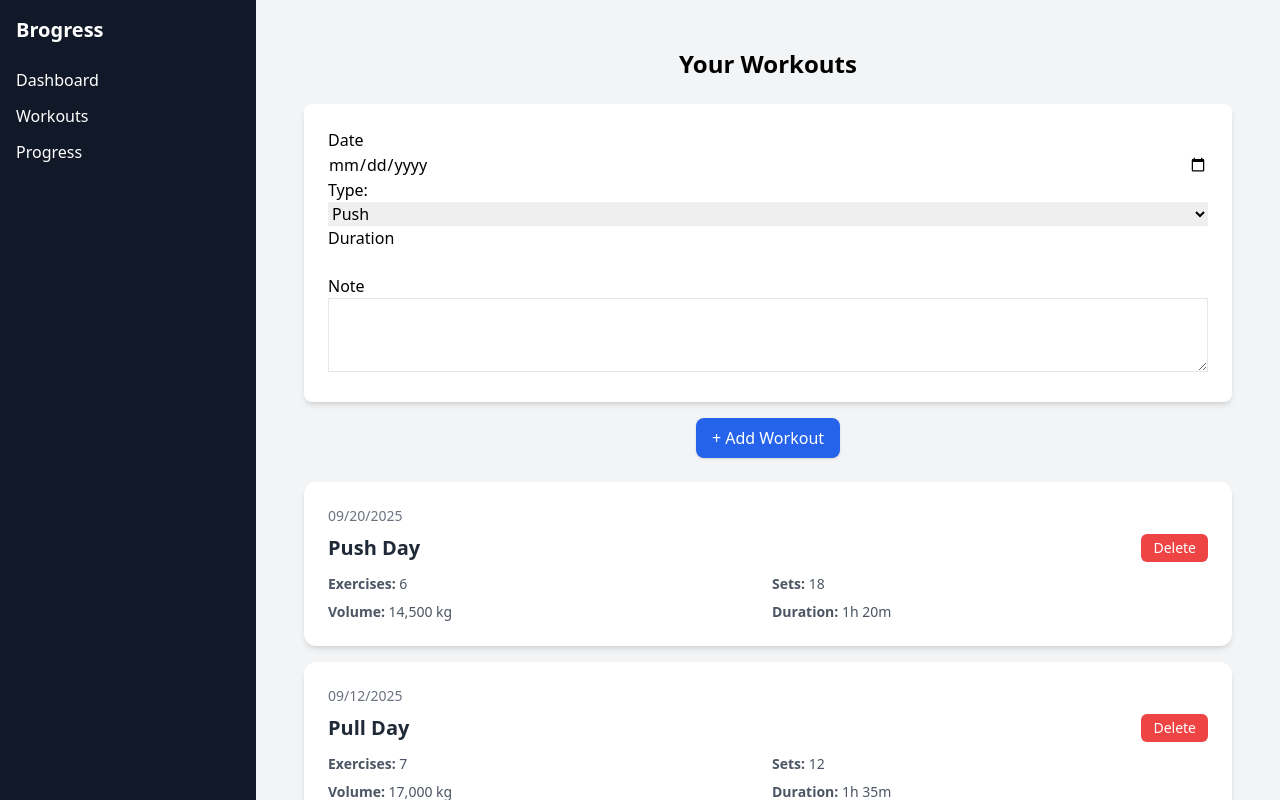
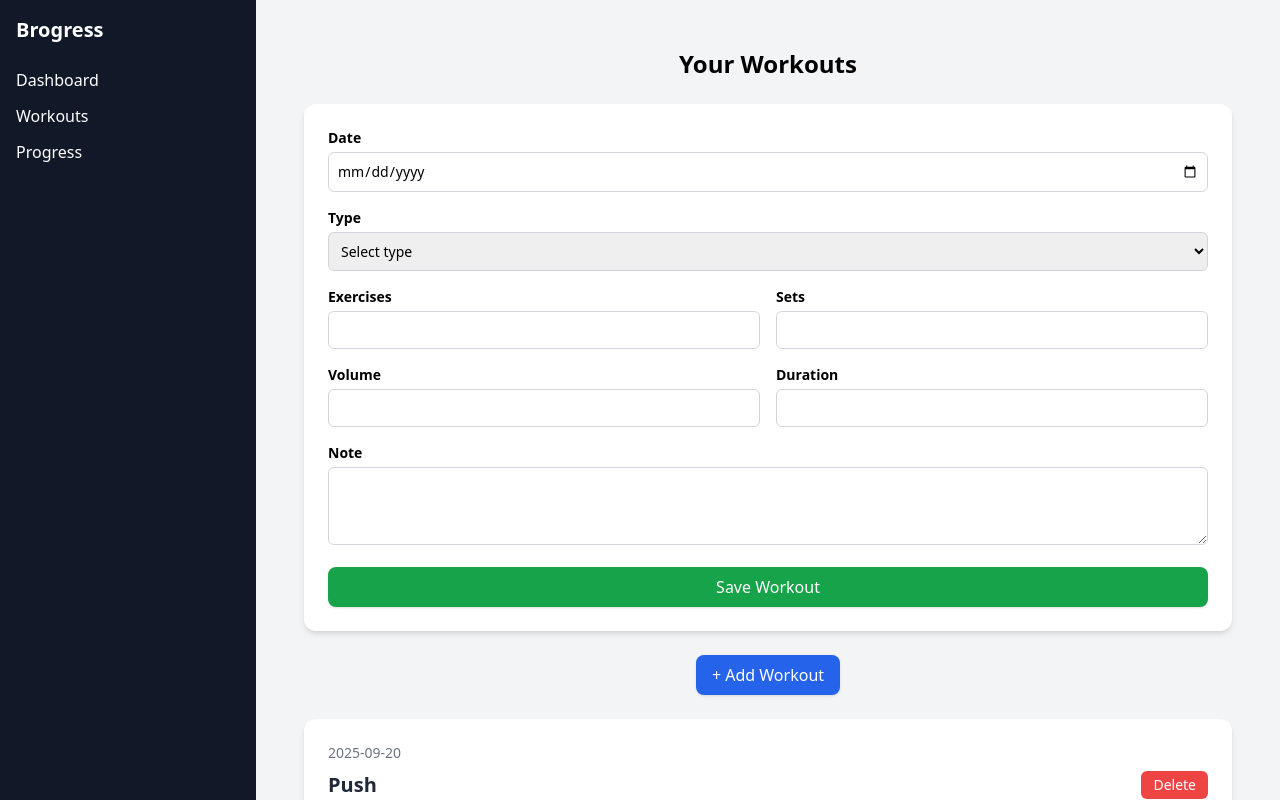
Before and after one commit to Twenfyx/brogress, a React (Create React App) app in the folder frontend/: page /workouts in a window 1280 px wide. Both pictures are taken after a click on the button "+ Add Workout". Built offline with nearby package versions, Linux system fonts and the light colour scheme.

Commit message:
workout form style/progress page const data graphic

```diff
--- /dev/null
+++ b/frontend/src/components/FormAddNew.tsx
@@ -0,0 +1,158 @@
+import { useState } from "react";
+
+interface NewWorkoutData {
+  date: string;
+  type?: string;
+  note?: string;
+  exercises?: number;
+  volume?: string;
+  sets?: number;
+  duration?: string;
+}
+
+interface FormAddNewProps {
+  onAddWorkout: (newWorkout: NewWorkoutData) => void;
+}
+
+export default function FormAddNew({ onAddWorkout }: FormAddNewProps) {
+  const [formData, setFormData] = useState({
+    date: "",
+    type: "",
+    note: "",
+    exercises: "",
+    volume: "",
+    sets: "",
+    duration: "",
+  });
+
+  const handleSubmit = (e: React.FormEvent) => {
+    e.preventDefault();
+
+    onAddWorkout({
+      date: formData.date,
+      type: formData.type || undefined,
+      note: formData.note || undefined,
+      exercises: formData.exercises ? Number(formData.exercises) : undefined,
+      volume: formData.volume || undefined,
+      sets: formData.sets ? Number(formData.sets) : undefined,
+      duration: formData.duration || undefined,
+    });
+
+    setFormData({
+      date: "",
+      type: "",
+      note: "",
+      exercises: "",
+      volume: "",
+      sets: "",
+      duration: "",
+    });
+  };
+
+  return (
+    <form
+      onSubmit={handleSubmit}
+      className="bg-white p-6 rounded-xl shadow-md mb-6 hover:shadow-lg transition space-y-4 w-full"
+    >
+      {/* Date */}
+      <div>
+        <label className="block text-sm font-semibold mb-1">Date</label>
+        <input
+          type="date"
+          className="w-full border border-gray-300 rounded-md p-2 text-sm focus:outline-none focus:ring-2 focus:ring-blue-400"
+          value={formData.date}
+          onChange={(e) => setFormData({ ...formData, date: e.target.value })}
+        />
+      </div>
+
+      {/* Type */}
+      <div>
+        <label className="block text-sm font-semibold mb-1">Type</label>
+        <select
+          className="w-full border border-gray-300 rounded-md p-2 text-sm focus:outline-none focus:ring-2 focus:ring-blue-400"
+          value={formData.type}
+          onChange={(e) => setFormData({ ...formData, type: e.target.value })}
+        >
+          <option value="">Select type</option>
+          <option value="Push">Push</option>
+          <option value="Pull">Pull</option>
+          <option value="Legs">Legs</option>
+          <option value="Upper">Upper</option>
+          <option value="Lower">Lower</option>
+          <option value="Full-body">Full-body</option>
+        </select>
+      </div>
+
+      {/* Exercises & Sets */}
+      <div className="grid grid-cols-2 gap-4">
+        <div>
+          <label className="block text-sm font-semibold mb-1">Exercises</label>
+          <input
+            type="number"
+            className="w-full border border-gray-300 rounded-md p-2 text-sm focus:outline-none focus:ring-2 focus:ring-blue-400"
+            value={formData.exercises}
+            onChange={(e) =>
+              setFormData({ ...formData, exercises: e.target.value })
+            }
+          />
+        </div>
+
+        <div>
+          <label className="block text-sm font-semibold mb-1">Sets</label>
+          <input
+            type="number"
+            className="w-full border border-gray-300 rounded-md p-2 text-sm focus:outline-none focus:ring-2 focus:ring-blue-400"
+            value={formData.sets}
+            onChange={(e) => setFormData({ ...formData, sets: e.target.value })}
+          />
+        </div>
+      </div>
+
+      {/* Volume & Duration */}
+      <div className="grid grid-cols-2 gap-4">
+        <div>
+          <label className="block text-sm font-semibold mb-1">Volume</label>
+          <input
+            type="text"
+            className="w-full border border-gray-300 rounded-md p-2 text-sm focus:outline-none focus:ring-2 focus:ring-blue-400"
+            value={formData.volume}
+            onChange={(e) =>
+              setFormData({ ...formData, volume: e.target.value })
+            }
+          />
+        </div>
+
+        <div>
+          <label className="block text-sm font-semibold mb-1">Duration</label>
+          <input
+            type="text"
+            className="w-full border border-gray-300 rounded-md p-2 text-sm focus:outline-none focus:ring-2 focus:ring-blue-400"
+            value={formData.duration}
+            onChange={(e) =>
+              setFormData({ ...formData, duration: e.target.value })
+            }
+          />
+        </div>
+      </div>
+
+      {/* Note */}
+      <div>
+        <label className="block text-sm font-semibold mb-1">Note</label>
+        <textarea
+          className="w-full border border-gray-300 rounded-md p-2 text-sm focus:outline-none focus:ring-2 focus:ring-blue-400"
+          rows={3}
+          value={formData.note}
+          onChange={(e) => setFormData({ ...formData, note: e.target.value })}
+        />
+      </div>
+
+      {/* Submit */}
+      <button
+        type="submit"
+        className="w-full bg-green-600 text-white py-2 rounded-lg shadow hover:bg-green-700 transition"
+      >
+        Save Workout
+      </button>
+    </form>
+  );
+}
--- a/frontend/src/pages/Progress.tsx
+++ b/frontend/src/pages/Progress.tsx
@@ -1,14 +1,35 @@
+import {
+  LineChart,
+  Line,
+  XAxis,
+  YAxis,
+  CartesianGrid,
+  Tooltip,
+  ResponsiveContainer,
+} from "recharts";
+
 export default function Progress() {
+  // fake data
+  const data = [
+    { date: "2025-09-01", volume: 12000 },
+    { date: "2025-09-05", volume: 15000 },
+    { date: "2025-09-10", volume: 14000 },
+    { date: "2025-09-15", volume: 16000 },
+    { date: "2025-09-20", volume: 15500 },
+  ];
+
   return (
-    <main className="flex-1 p-6 bg-gray-100">
-      <h1 className="text-2xl font-bold mb-4">Progress Page</h1>
-      <p>This is where your progress charts and stats will be displayed.</p>
-      <h1>Charts: </h1>
-      <ul className="list-disc list-inside">
-        <li>sets per muscle</li>
-        <li>pr progress</li>
-      </ul>
-     <h1></h1>
-    </main>
+    <div className="p-6">
+      <h2 className="text-xl font-bold mb-4 text-center">Progress: Volume Over Time</h2>
+      <ResponsiveContainer width="50%" height={400}>
+        <LineChart data={data}>
+          <CartesianGrid strokeDasharray="3 3" />
+          <XAxis dataKey="date" />
+          <YAxis />
+          <Tooltip />
+          <Line type="monotone" dataKey="volume" stroke="#2563eb" strokeWidth={2} />
+        </LineChart>
+      </ResponsiveContainer>
+    </div>
   );
 }
--- a/frontend/src/pages/Workouts.tsx
+++ b/frontend/src/pages/Workouts.tsx
@@ -1,41 +1,62 @@
 import { useState } from "react";
+import { Form } from "react-router-dom";
+import FormAddNew from "../components/FormAddNew";
+
 
 export default function Workouts() {
 
+interface WorkoutProps{
+  id: number;
+  date: string;
+  exercises?: number;
+  volume?: string;
+  sets?: number;
+  type?: string;
+  duration?: string;
+  note?: string
+}
+
+
  const [showForm, setShowForm] = useState(false);
+  const [workouts, setWorkouts] = useState<WorkoutProps[]>([{
+    id: 1, date: "2025-09-20", type: "Push", exercises: 12, volume: "15,000" , sets: 20,  duration: "1h 20m", note: "Felt strong today!"}]);
+    const [formData, setFormData] = useState({
+      date: '',
+      type: '',
+      note: '',
+      exercises: '',
+      volume: '',
+      sets: '',
+      duration: ''
+});
+
+
+interface NewWorkoutData {
+  date: string;
+  type?: string;
+  note?: string;
+  exercises?: number;
+  volume?: string;
+  sets?: number;
+  duration?: string;
+}
+
+
+const addWorkout = (newWorkout: NewWorkoutData) => {
+  setWorkouts([...workouts, { id: Date.now(), ...newWorkout }]);
+};
+
+function deleteWorkout(id: number) {
+  setWorkouts(workouts.filter(workout => workout.id !== id));
+}
+
 
   return (
     <main className="flex-1 p-6 bg-gray-100">
       <h1 className="text-2xl font-bold mb-6 text-center">Your Workouts</h1>
-
-    {/* style={{ display: showForm ? 'block' : 'none' }*/}
-
-    <form action="post" className ="bg-white p-6 shadow-md mb-4 hover:shadow-lg transition rounded-lg" >
-      <div>
-          <label className="block font-medium" >Date </label>
-          <input type="date" name="" id="" className="w-full" />
+    <div style={{ display: showForm ? 'block' : 'none' }}>
+     <FormAddNew onAddWorkout={addWorkout} />
     </div>
-
-      <div>
-        <label className="block font-medium">Type:</label>
-        <select name="type" id="type" className="w-full">
-          <option value="push">Push</option>
-          <option value="pull">Pull</option>
-          <option value="legs">Legs</option>
-        </select>
-      </div>
-
-       <div>
-          <label className="block font-medium" >Duration </label>
-          <input type="text" name="" id="" className="w-full" />
-      </div>
-
-       <div>
-          <label className="block font-medium" >Note</label>
-        <textarea name="note" id="note" className="w-full border" rows={3}></textarea>
-      </div>
-    </form>
-
        {/* Add Workout Button */}
       <div className="flex justify-center mb-6">
         <button onClick={() => setShowForm(true)} className="bg-blue-600 text-white px-4 py-2 rounded-lg shadow hover:bg-blue-700 transition">
@@ -43,69 +64,32 @@ export default function Workouts() {
         </button>
       </div>
 
+    {workouts.map((workout) => (
           <div className="bg-white p-6 rounded-xl shadow-md mb-4 hover:shadow-lg transition cursor-pointer">
         {/* Date */}
-  <h3 className="text-sm text-gray-500 mb-2">09/20/2025</h3>
+        <h3 className="text-sm text-gray-500 mb-2">{workout.date}</h3>
 
         {/* Header row */}
         <div className="flex justify-between items-center mb-3">
-    <p className="text-xl font-bold text-gray-800">Push Day</p>
-    <button className="bg-red-500 text-white text-sm px-3 py-1 rounded-md hover:bg-red-600 transition">
+          <p className="text-xl font-bold text-gray-800">{workout.type}</p>
+          <button onClick={() => deleteWorkout(workout.id)} className="bg-red-500 text-white text-sm px-3 py-1 rounded-md hover:bg-red-600 transition">
             Delete
           </button>
         </div>
 
         {/* Extra info */}
         <div className="grid grid-cols-2 gap-2 text-sm text-gray-600">
-    <p><span className="font-semibold">Exercises:</span> 6</p>
-    <p><span className="font-semibold">Sets:</span> 18</p>
-    <p><span className="font-semibold">Volume:</span> 14,500 kg</p>
-    <p><span className="font-semibold">Duration:</span> 1h 20m</p>
+          <p><span className="font-semibold">Exercises:</span> {workout.exercises}</p>
+          <p><span className="font-semibold">Sets:</span> {workout.sets}</p>
+          <p><span className="font-semibold">Volume:</span> {workout.volume} kg</p>
+          <p><span className="font-semibold">Duration:</span> {workout.duration}</p>
         </div>
 </div>
+        ))}
 
-{/* Pull */}
-  <div className="bg-white p-6 rounded-xl shadow-md mb-4 hover:shadow-lg transition cursor-pointer">
-  {/* Date */}
-  <h3 className="text-sm text-gray-500 mb-2">09/12/2025</h3>
 
-  {/* Header row */}
-  <div className="flex justify-between items-center mb-3">
-    <p className="text-xl font-bold text-gray-800">Pull Day</p>
-    <button className="bg-red-500 text-white text-sm px-3 py-1 rounded-md hover:bg-red-600 transition">
-      Delete
-    </button>
-  </div>
 
-  {/* Extra info */}
-  <div className="grid grid-cols-2 gap-2 text-sm text-gray-600">
-    <p><span className="font-semibold">Exercises:</span> 7</p>
-    <p><span className="font-semibold">Sets:</span> 12</p>
-    <p><span className="font-semibold">Volume:</span> 17,000 kg</p>
-    <p><span className="font-semibold">Duration:</span> 1h 35m</p>
-  </div>
-</div>
 
-  <div className="bg-white p-6 rounded-xl shadow-md mb-4 hover:shadow-lg transition cursor-pointer">
-  {/* Date */}
-  <h3 className="text-sm text-gray-500 mb-2">09/03/2025</h3>
-
-  {/* Header row */}
-  <div className="flex justify-between items-center mb-3">
-    <p className="text-xl font-bold text-gray-800">Leg day</p>
-    <button className="bg-red-500 text-white text-sm px-3 py-1 rounded-md hover:bg-red-600 transition">
-      Delete
-    </button>
-  </div>
-
-  {/* Extra info */}
-  <div className="grid grid-cols-2 gap-2 text-sm text-gray-600">
-    <p><span className="font-semibold">Exercises:</span> 6</p>
-    <p><span className="font-semibold">Sets:</span> 20</p>
-    <p><span className="font-semibold">Volume:</span> 11,000 kg</p>
-    <p><span className="font-semibold">Duration:</span> 1h 00m</p>
-  </div>
-</div>
 
     </main>
   );
```
Lines whose indentation alone changed are shown as unchanged.
